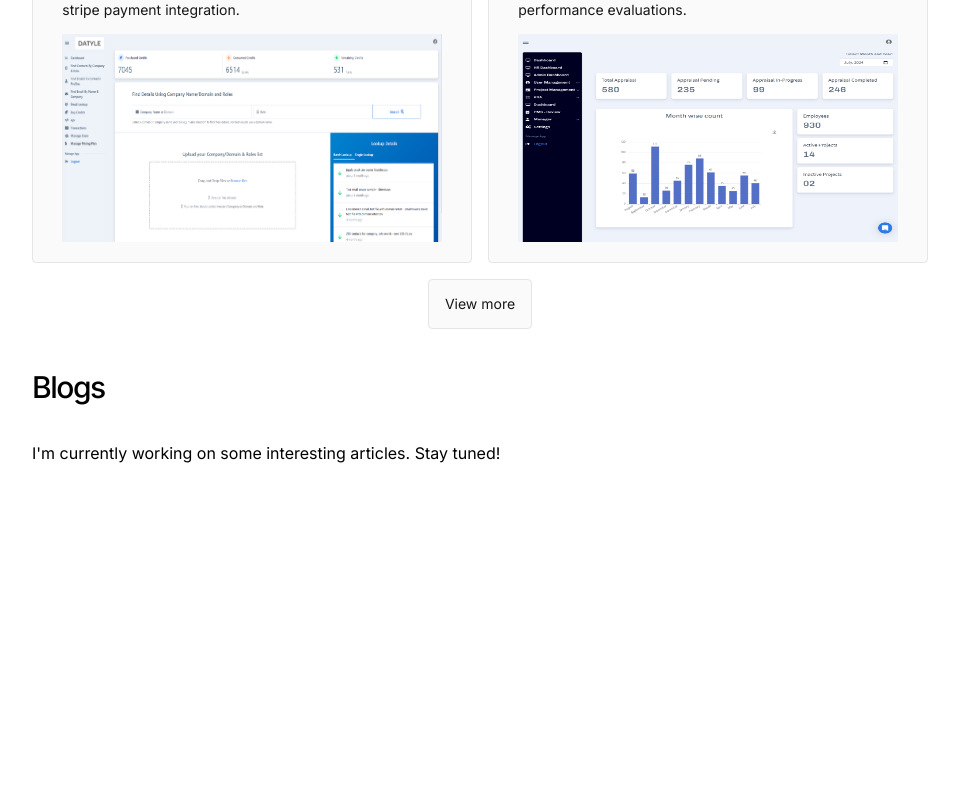
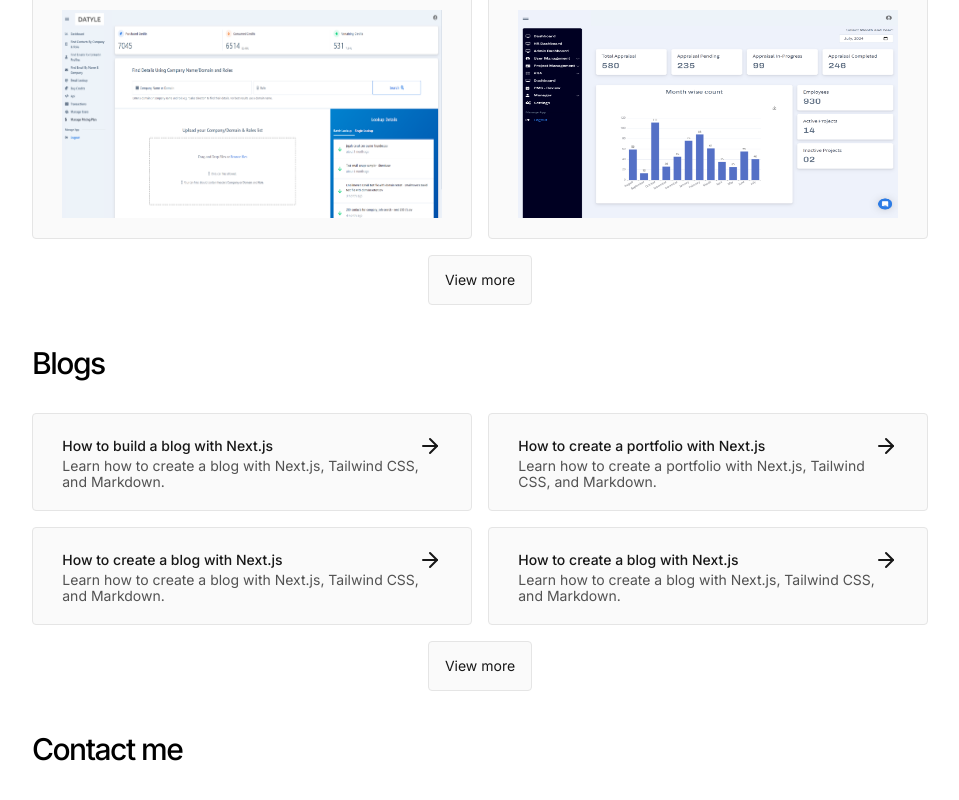
Before and after one commit to ShashankNathe/portfolio-blog, a Next.js app: page / in a window 1280 px wide. Shown: the part 1317-2117 px from the top of the page, without its empty margins (160-1119 px from the left). Before the commit the page ends 1986 px from the top, so only its background shows below. Built offline with nearby package versions, Linux system fonts and the light colour scheme.

Commit message:
added blogs section

```diff
--- a/app/page.jsx
+++ b/app/page.jsx
@@ -1,5 +1,6 @@
 import Badge from "@/components/Badge";
 import BlogsHome from "@/components/BlogsHome";
+import ContactHome from "@/components/ContactHome";
 import Projects from "@/components/Projects";
 import Skills from "@/components/Skills";
 import Image from "next/image";
@@ -42,6 +43,7 @@ export default function Home() {
         </div>
       </section>
       <BlogsHome />
+      <ContactHome />
     </>
   );
 }
--- a/components/BlogsHome.jsx
+++ b/components/BlogsHome.jsx
@@ -1,7 +1,43 @@
+import { ArrowRight } from "lucide-react";
+import Link from "next/link";
 import React from "react";
+import Badge from "./Badge";
 
 const BlogsHome = async () => {
-  const blogs = [];
+  const blogs = [
+    {
+      title: "How to build a blog with Next.js",
+      description: "Learn how to create a blog with Next.js, Tailwind CSS, and Markdown.",
+      link: "how-to-build-a-blog-with-nextjs",
+      image: "/blog1.png",
+      width: 1915,
+      height: 852,
+    },
+    {
+      title: "How to create a portfolio with Next.js",
+      description: "Learn how to create a portfolio with Next.js, Tailwind CSS, and Markdown.",
+      link: "how-to-create-a-portfolio-with-nextjs",
+      image: "/blog2.png",
+      width: 1912,
+      height: 820,
+    },
+    {
+      title: "How to create a blog with Next.js",
+      description: "Learn how to create a blog with Next.js, Tailwind CSS, and Markdown.",
+      link: "how-to-create-a-blog-with-nextjs",
+      image: "/blog3.png",
+      width: 1917,
+      height: 857,
+    },
+    {
+      title: "How to create a blog with Next.js",
+      description: "Learn how to create a blog with Next.js, Tailwind CSS, and Markdown.",
+      link: "how-to-create-a-blog-with-nextjs",
+      image: "/blog3.png",
+      width: 1917,
+      height: 857,
+    },
+  ];
 
   if (blogs.length === 0) {
     return (
@@ -16,24 +52,29 @@ const BlogsHome = async () => {
       <h1 className="mb-8 text-3xl font-medium tracking-tighter">Blogs</h1>
       <div className="grid sm:grid-cols-2 gap-4">
         {blogs.map((blog) => (
-          <a
+          <Link
             key={blog.title}
-            href={blog.link}
+            href={`/blog/${blog.link}`}
             target="_blank"
             className="flex flex-col items-center py-5 p-3 rounded border group border-neutral-200 bg-neutral-50 text-sm leading-4 text-neutral-900 no-underline dark:border-neutral-700 dark:bg-neutral-800 dark:text-neutral-100 hover:[background:linear-gradient(45deg,#262626,theme(colors.neutral.800)_50%,#262626)_padding-box,conic-gradient(from_var(--border-angle),theme(colors.slate.600/.48)_80%,_theme(colors.neutral.500)_86%,_theme(colors.neutral.300)_90%,_theme(colors.neutral.500)_94%,_theme(colors.slate.600/.48))_border-box] hover:border-transparent hover:animate-border ease-in cursor-pointer"
           >
             <div className="w-11/12">
               <div className="flex items-center justify-between">
-                <h1 className="text-lg md:text-2xl">{blog.title}</h1>
+                <p className="font-medium text-neutral-900 dark:text-neutral-100">{blog.title}</p>
+
                 <ArrowRight className="transform transition-transform duration-300 group-hover:-rotate-45" />
               </div>
-              <p className="mt-3 prose prose-neutral dark:prose-invert leading-6 text-sm">{blog.description}</p>
+              <p className="text-neutral-600 dark:text-neutral-400">{blog.description}</p>
             </div>
-            <div className="w-11/12 mt-3">
-              <Image src={blog.image} alt={`Blog ${blog.title} Home Page`} className="w-full h-52" width={blog.width} height={blog.height} />
-            </div>
-          </a>
+          </Link>
         ))}
+      </div>
+      <div className="mt-4 text-center">
+        <Badge href="/blog">
+          <Link href="/blog" className="p-3">
+            View more
+          </Link>
+        </Badge>
       </div>
     </section>
   );
--- /dev/null
+++ b/components/ContactHome.jsx
@@ -0,0 +1,11 @@
+import React from "react";
+
+const ContactHome = () => {
+  return (
+    <section className="mb-10">
+      <h1 className="mb-8 text-3xl font-medium tracking-tighter">Contact me</h1>
+    </section>
+  );
+};
+
+export default ContactHome;
--- a/components/Projects.jsx
+++ b/components/Projects.jsx
@@ -1,5 +1,6 @@
 import { ArrowRight } from "lucide-react";
 import Image from "next/image";
+import Link from "next/link";
 import React from "react";
 
 const Projects = () => {
@@ -41,9 +42,9 @@ const Projects = () => {
       <h1 className="mb-8 text-3xl font-medium tracking-tighter">Projects</h1>
       <div className="grid sm:grid-cols-2 gap-4">
         {projectData.map((project) => (
-          <a
+          <Link
             key={project.title}
-            href={project.link}
+            href={`${project.link}`}
             target="_blank"
             className="flex flex-col items-center py-5 p-3 rounded border group border-neutral-200 bg-neutral-50 text-sm leading-4 text-neutral-900 no-underline dark:border-neutral-700 dark:bg-neutral-800 dark:text-neutral-100 hover:[background:linear-gradient(45deg,#262626,theme(colors.neutral.800)_50%,#262626)_padding-box,conic-gradient(from_var(--border-angle),theme(colors.slate.600/.48)_80%,_theme(colors.neutral.500)_86%,_theme(colors.neutral.300)_90%,_theme(colors.neutral.500)_94%,_theme(colors.slate.600/.48))_border-box] hover:border-transparent hover:animate-border ease-in cursor-pointer"
           >
@@ -52,12 +53,12 @@ const Projects = () => {
                 <h1 className="text-lg md:text-2xl">{project.title}</h1>
                 <ArrowRight className="transform transition-transform duration-300 group-hover:-rotate-45" />
               </div>
-              <p className="mt-3 prose prose-neutral dark:prose-invert leading-6 text-sm">{project.description}</p>
+              <p className="text-neutral-600 dark:text-neutral-400 mt-2 leading-5">{project.description}</p>
             </div>
             <div className="w-11/12 mt-3">
               <Image src={project.image} alt={`Project ${project.title} Home Page`} className="w-full h-52" width={project.width} height={project.height} />
             </div>
-          </a>
+          </Link>
         ))}
       </div>
     </>
```
